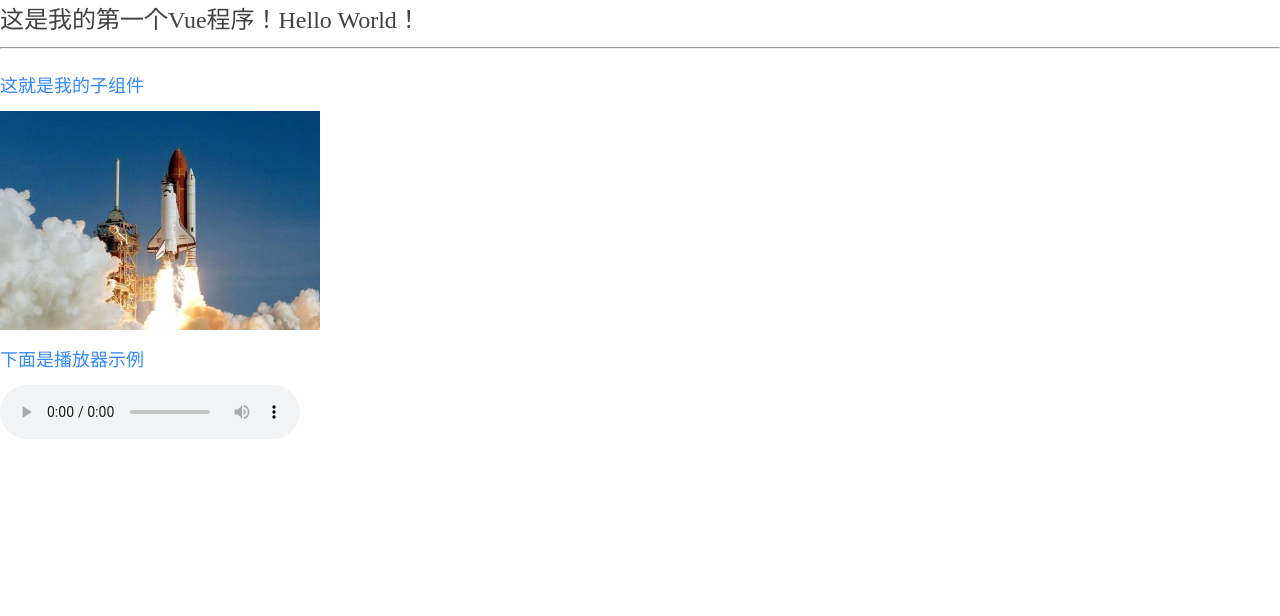
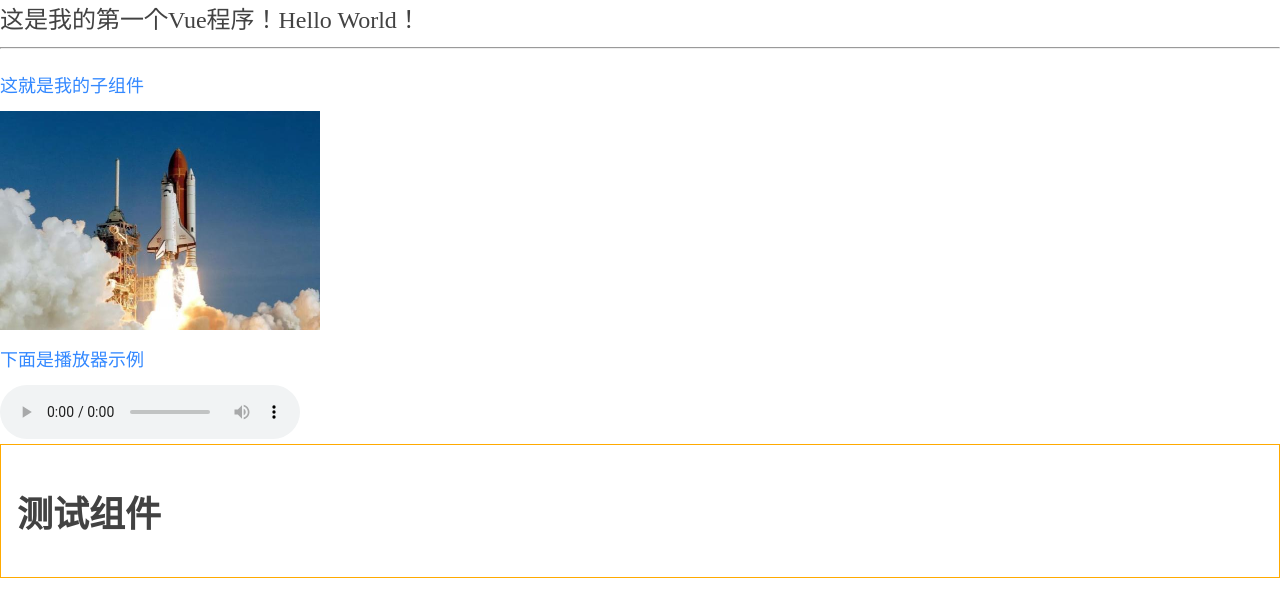
Before and after one commit to snrthn/space-station-vue, a Vue app: page / in a window 1280 px wide. Shown: the top 616 px of the page. Built offline with nearby package versions, Linux system fonts and the light colour scheme.

Commit message:
'路由表挂载'

```diff
--- a/config/webpack.base.js
+++ b/config/webpack.base.js
@@ -141,6 +141,7 @@ module.exports = {
             'api': path.resolve(__dirname, '../src/api'),
             'components': path.resolve(__dirname, '../src/components'),
             'common': path.resolve(__dirname, '../src/common'),
+            'router': path.resolve(__dirname, '../src/router'),
             'store': path.resolve(__dirname, '../src/store'),
             'assets': path.resolve(__dirname, '../src/assets'),
             'styles': path.resolve(__dirname, '../src/styles'),
--- a/src/components/demo.vue
+++ b/src/components/demo.vue
@@ -0,0 +1,22 @@
+<template>
+    <div class="app-test">
+        <h1>测试组件</h1>
+    </div>
+</template>
+
+<script>
+    export default {
+        data () {
+            return {
+
+            }
+        }
+    }
+</script>
+
+<style lang="less">
+    .app-test {
+        border: 1px solid #ffaa00;
+        padding: 16px;
+    }
+</style>
--- /dev/null
+++ b/src/router/index.js
@@ -0,0 +1,15 @@
+/**
+ * @files 路由表相关
+ * @author yanghuning 2021-04-21
+ */
+
+import Vue from 'vue';
+import Router from 'vue-router';
+
+Vue.use(Router);
+
+let router = new Router({
+    routes: []
+});
+
+export default router;
--- a/src/store/index.js
+++ b/src/store/index.js
@@ -10,17 +10,21 @@ Vue.use(Vuex);
 
 let store = new Vuex.Store({
     state: {
-        name: '空间站'
+        name: '国际空间站'
     },
+
     mutations: {
 
     },
+
     actions: {
 
     },
+
     getters: {
 
     },
+
     modules: {
 
     }
--- a/src/views/Home.vue
+++ b/src/views/Home.vue
@@ -4,15 +4,23 @@
         <img class="start-img" :src="startImg" alt="发射场">
         <div class="sub-tit">下面是播放器示例</div>
         <audio :src="require('assets/media/20210325.mp3')" controls/>
+        <Demo/>
     </div>
 </template>
 
 <script>
+    import Demo from 'components/demo';
     export default {
+        components: {
+            Demo
+        },
         data () {
             return {
                 startImg: require('assets/images/start.jpg')
             }
+        },
+        mounted () {
+            console.log(this.$store.state.name)
         }
     }
 </script>
```
Also changed, not shown: src/main.js (+4 -3 lines).
